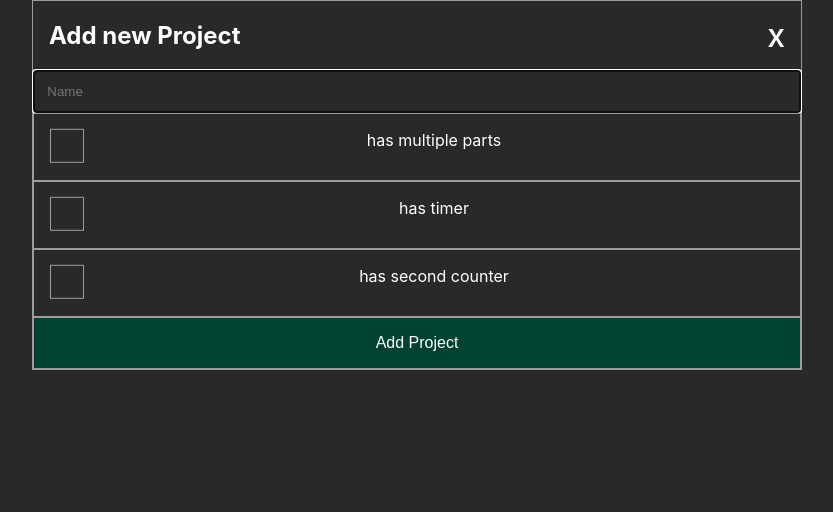
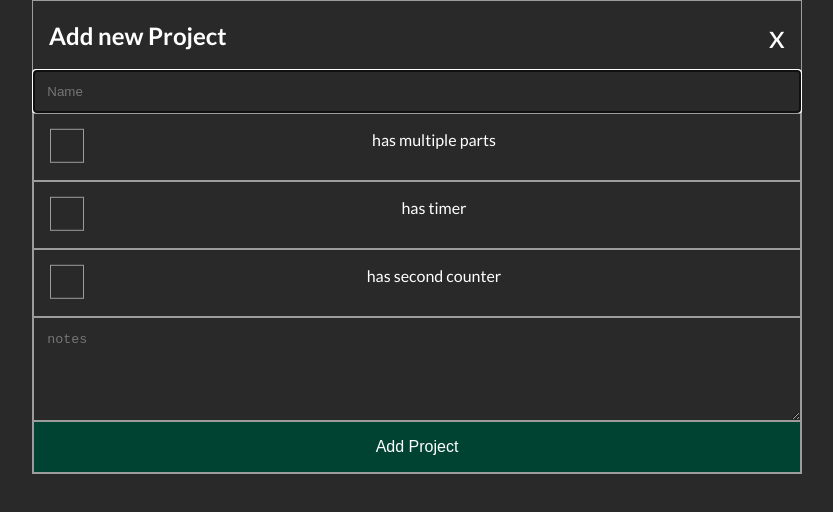
Before and after one commit to Tnxec2/crochettimer, a React (Create React App) app: page / in a window 1280 px wide. Both pictures are taken after a click on the element 991 px from the left and 35 px from the top of the page. Shown: the top 512 px of the page, without its empty margins (223-1056 px from the left). Built offline with nearby package versions, Linux system fonts and the light colour scheme; the HTML template or start-up script is replaced by a standard one.

Commit message:
add notes to project, +fixes

```diff
--- a/public/index.html
+++ b/public/index.html
@@ -9,6 +9,10 @@
     <link rel="icon" type="image/png" sizes="32x32" href="%PUBLIC_URL%/favicon-32x32.png">
     <link rel="icon" type="image/png" sizes="16x16" href="%PUBLIC_URL%/favicon-16x16.png">
     <meta name="viewport" content="width=device-width, initial-scale=1" />
+
+    <link rel="preconnect" href="https://fonts.googleapis.com">
+    <link rel="preconnect" href="https://fonts.gstatic.com" crossorigin>
+    <link href="https://fonts.googleapis.com/css2?family=Lato:ital,wght@0,100;0,300;0,400;0,700;0,900;1,100;1,300;1,400;1,700;1,900&display=swap" rel="stylesheet">
 
     <meta
       name="description"
--- a/src/App.css
+++ b/src/App.css
@@ -18,7 +18,7 @@
   --light-text: #8d8d8d;
   --accent-text: #000000;
   --background: #ffffff;
-  --accent: #dbf2ec;
+  --accent: #00ffc2;
   --border: #000000;
   --danger: #d34242;
   --error: #d34242;
@@ -31,6 +31,9 @@
 html, #root {
   background-color: var(--background);
   color: var(--text);
+  font-family: "Lato", sans-serif;
+  font-weight: 400;
+  font-style: normal;
 }
 
 
@@ -78,6 +81,15 @@ nav * {
   flex: 1;
 }
 
+.notes {
+  /* border: 1px solid #9c9c9c; */
+  background: var(--accent);
+  color: var(--accent-text);
+  font-family: "Lato", serif;
+  font-weight: 300;
+  font-style: italic;
+}
+
 .button {
   border: 1px solid var(--border);
   padding: 1em;
@@ -101,7 +113,7 @@ form {
   flex-direction: column;
 }
 
-input, .input {
+input, .input, textarea {
   padding: 1em;
   border: 1px solid var(--border);
   /* margin-bottom: 0.5em; */
--- a/src/App.tsx
+++ b/src/App.tsx
@@ -40,12 +40,12 @@ function App() {
     if (!isDBReady) handleInitDB();
   }, [isDBReady]);
 
-  const updateProject = useCallback(async (project: CrochetProject) => {
+  const updateProject = useCallback(async (project: CrochetProject, reopen: boolean) => {
     try {
       const res = await updateData(Stores.Projects, project.id, project);
       // refetch data after update data
       handleGetProjects();
-      setOpenProject(project);
+      if (reopen) setOpenProject(project); // only if a project is open
     } catch (err: unknown) {
       if (err instanceof Error) {
         setError(err.message);
@@ -56,7 +56,7 @@ function App() {
   }, []);
 
   return (
-    <div className="App">
+    <div className="App lato-regular">
       {!isDBReady && <div>DB is not ready</div>}
       {error && (
         <ErrorMessage
@@ -78,7 +78,7 @@ function App() {
         <ProjectDetailsContainer
           project={openProject}
           onOpenProject={setOpenProject}
-          onUpdateProject={updateProject}
+          onUpdateProject={(p) => updateProject(p, true)}
          />
       )}
     </div>
--- a/src/components/project/addProjectDialog.tsx
+++ b/src/components/project/addProjectDialog.tsx
@@ -16,6 +16,7 @@ export const AddProjectDialog : FC<Props> = ({handleAddProject}) => {
         <Checkbox name="hasMultipleParts" title="has multiple parts" />
         <Checkbox name="hasTimer" title="has timer" />
         <Checkbox name="hasSecondCounter" title="has second counter" />
+        <textarea name="note" rows={5} title="notes" placeholder="notes"></textarea>
         <button type="submit" className="button">Add Project</button>
       </form>
     </>)
--- a/src/components/project/editPartDialog.tsx
+++ b/src/components/project/editPartDialog.tsx
@@ -16,7 +16,7 @@ export const EditPartDialog : FC<Props> = ({part, handleUpdate, onDeletePart}) =
         <button type="submit" className="button">Save Part</button>
         <button type="button" className="button button-danger" onClick={() => {
             if (window.confirm(`Would you delete this part "${part.name}"?`)) onDeletePart(part)
-            }}>Delete Project</button>
+            }}>Delete Part</button>
       </form>
     </>)
 }
--- a/src/components/project/editProjectDialog.tsx
+++ b/src/components/project/editProjectDialog.tsx
@@ -6,19 +6,20 @@ import { Checkbox } from "../ui/checkbox";
 
 type Props = {
     project: CrochetProject,
-    handleUpdate: (project: CrochetProject, e: React.FormEvent<HTMLFormElement>) => Promise<void>,
+    handleUpdate: (project: CrochetProject, reopen: boolean, e: React.FormEvent<HTMLFormElement>) => Promise<void>,
     onDeleteProject: () => void
 }
 
 export const EditProjectDialog : FC<Props> = ({project, handleUpdate, onDeleteProject}) => {
 
     return (<>
-        <form onSubmit={(e) => {handleUpdate(project, e)}}>
+        <form onSubmit={(e) => {handleUpdate(project, false, e)}}>
         <input type="hidden" className="hidden" name="id"  disabled value={project.id} />
         <input type="text" name="name" placeholder="Name" defaultValue={project.name}  autoComplete="off"/>
         <Checkbox name="hasMultipleParts" title="has multiple parts" defaultChecked={project.hasMultipleParts}/>
         <Checkbox name="hasTimer" title="has timer" defaultChecked={project.hasTimer}/>
         <Checkbox name="hasSecondCounter" title="has second counter" defaultChecked={project.hasSecondCounter} />
+        <textarea name="note"  rows={5} title="notes" placeholder="notes" defaultValue={project.note}></textarea>
         <button type="submit" className="button">Save Project</button>
         <button type="button" className="button button-danger" onClick={() => {
             if (window.confirm('Would you delete project?')) onDeleteProject()
--- a/src/components/project/project.card.tsx
+++ b/src/components/project/project.card.tsx
@@ -13,7 +13,7 @@ type Props = {
 export const ProjectCard : FC<Props> = ({item, onEdit, onOpen}) => {
 
     return <div className="list-item" >
-        <div className="card-title" onClick={onOpen}>{item.name}</div>
+        <div className="card-title" title={item.note ? `${item.name}\n\n${item.note}` : item.name} onClick={onOpen}>{item.name}</div>
         { item.hasMultipleParts && item.parts && <div className="p3">{item.parts?.length}</div> }
         <div className="button" onClick={onEdit}><More /></div>
     </div>
--- a/src/components/project/project.details.tsx
+++ b/src/components/project/project.details.tsx
@@ -1,10 +1,7 @@
-import { FC, ReactNode, useState } from "react";
+import { FC, ReactNode } from "react";
 import { CrochetPart, CrochetProject } from "../../service/db";
 import { Counter } from "../ui/counter";
-import { PartCard } from "./part.card";
-import Modal from "../modal/modal";
-import { InputDialog } from "../ui/inputNameDialog";
-import { millisecondsToHuman } from "../../service/time";
+
 import { PartList } from "./part.list";
 
 type Props = {
@@ -28,6 +25,7 @@ export const ProjectDetails: FC<Props> = ({
 }) => {
   return (
     <div className="">
+      <div className="notes">Notes: {project.note.split('\n').map((l) => <>{l}<br /></>)}</div>
       {project.hasMultipleParts ? (
         <PartList
           project={project}
--- a/src/components/project/projectlist.tsx
+++ b/src/components/project/projectlist.tsx
@@ -10,7 +10,7 @@ import { ThemeToggle } from "../ui/theme.toggle";
 type Props = {
   projects: CrochetProject[];
   onOpenProject: (p: CrochetProject | null) => void;
-  onUpdateProject: (p: CrochetProject) => void;
+  onUpdateProject: (p: CrochetProject, reopen: boolean) => void;
   setError: (e: string) => void;
   reload: () => void;
 };
@@ -30,6 +30,7 @@ export const ProjectList: FC<Props> = ({
 
     const target = e.target as typeof e.target & {
       name: { value: string };
+      note: { value: string };
       hasMultipleParts: { checked: boolean };
       hasTimer: { checked: boolean };
       hasSecondCounter: { checked: boolean };
@@ -54,6 +55,7 @@ export const ProjectList: FC<Props> = ({
       secondCounter: 1,
       time: 0,
       timerOn: false,
+      note: target.note.value
     };
 
     try {
@@ -71,12 +73,15 @@ export const ProjectList: FC<Props> = ({
 
   const handleUpdateProject = async (
     project: CrochetProject,
+    reopen: boolean,
     e: React.FormEvent<HTMLFormElement>
   ) => {
     e.preventDefault();
+    e.stopPropagation();
 
     const target = e.target as typeof e.target & {
       name: { value: string };
+      note: { value: string };
       hasMultipleParts: { checked: boolean };
       hasTimer: { checked: boolean };
       hasSecondCounter: { checked: boolean };
@@ -87,6 +92,7 @@ export const ProjectList: FC<Props> = ({
     const newProject = {
       ...project,
       name: target.name.value,
+      note: target.note.value,
       hasMultipleParts: target.hasMultipleParts.checked,
       hasTimer: target.hasTimer.checked,
       hasSecondCounter: target.hasSecondCounter.checked,
@@ -94,7 +100,7 @@ export const ProjectList: FC<Props> = ({
 
     console.log(target, newProject);
 
-    onUpdateProject(newProject);
+    onUpdateProject(newProject, reopen);
   };
 
   const handleRemoveProject = async (id: string) => {
--- a/src/service/db.ts
+++ b/src/service/db.ts
@@ -14,6 +14,7 @@ export type CrochetProject = {
   secondCounter: number;
   timerOn: boolean;
   time: number;
+  note: string;
 }
 
 export type CrochetPart = {
```
